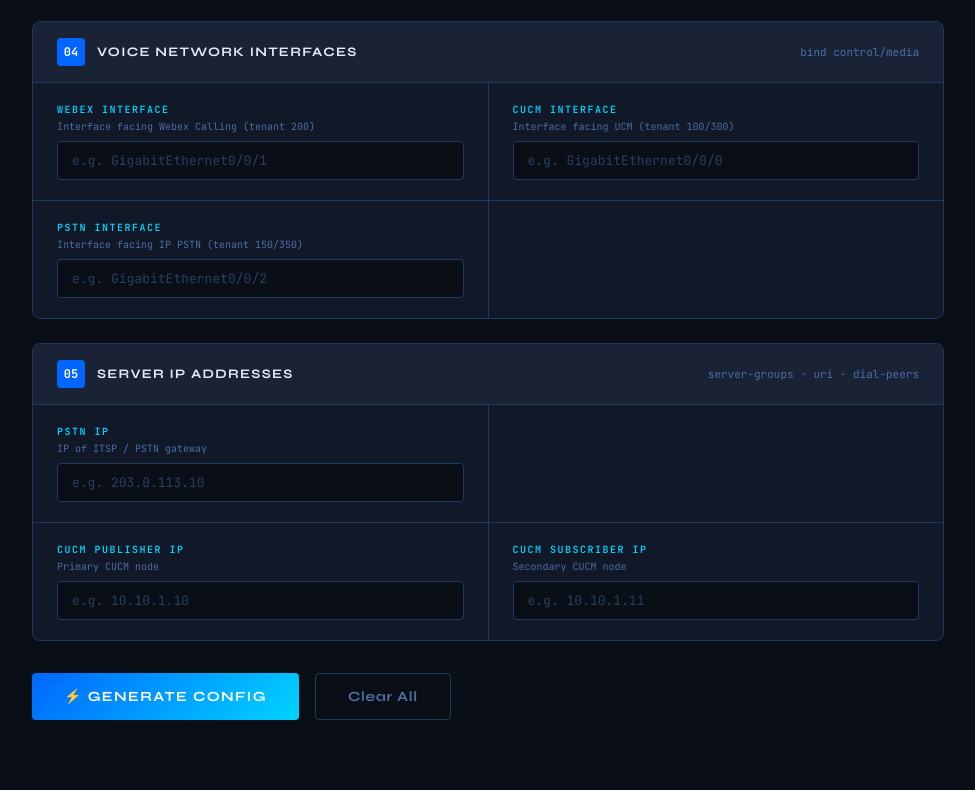
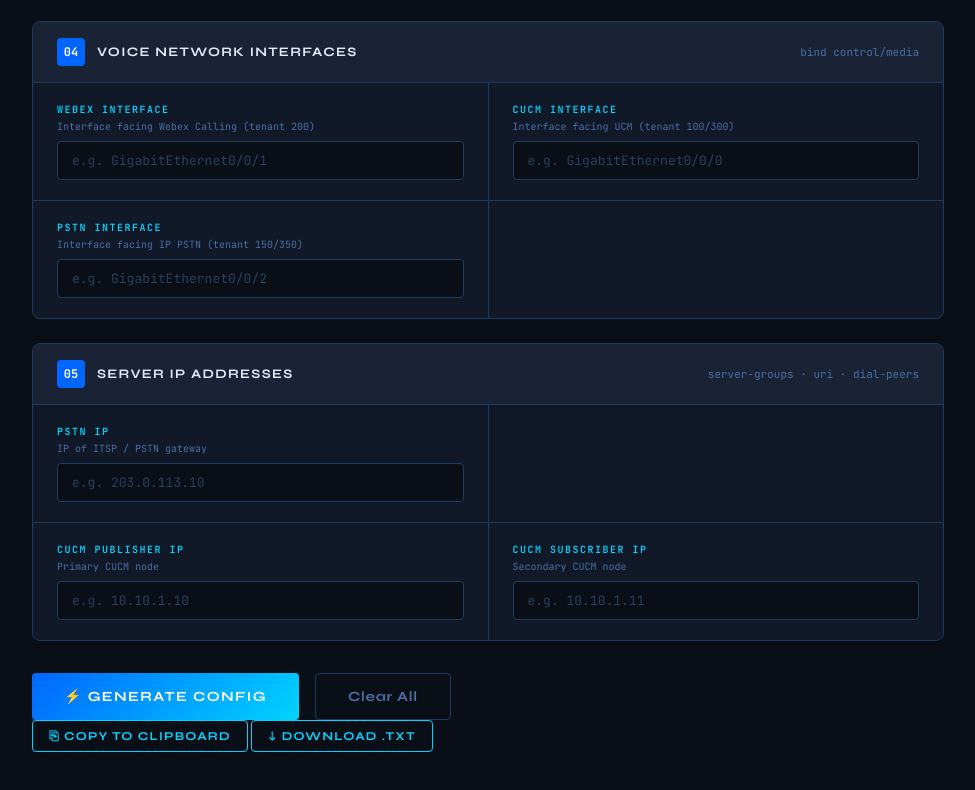
Before and after one commit to bigant32/veytec_files, a plain HTML site: page index.html in a window 1280 px wide. Shown: the part 1825-2615 px from the top of the page, without its empty margins (152-1127 px from the left). Drawn offline with Linux system fonts and the light colour scheme.

Commit message:
Update index.html

```diff
--- a/index.html
+++ b/index.html
@@ -3,7 +3,7 @@
 <head>
 <meta charset="UTF-8">
 <meta name="viewport" content="width=device-width, initial-scale=1.0">
-<title>VYTC LGW Config Generator</title>
+<title>VEYTEC LGW Config Generator</title>
 <link href="https://fonts.googleapis.com/css2?family=JetBrains+Mono:wght@400;600;700&family=Syne:wght@400;700;800&display=swap" rel="stylesheet">
 <style>
   :root {
@@ -198,6 +198,15 @@
   }
   .btn-secondary:hover { border-color: var(--muted); color: var(--text); }
   .btn-copy {
+    background: transparent;
+    color: var(--accent);
+    border: 1px solid var(--accent);
+    font-size: 12px;
+    padding: 8px 16px;
+    letter-spacing: 0.1em;
+    text-transform: uppercase;
+  }
+  .btn-download {
     background: transparent;
     color: var(--accent);
     border: 1px solid var(--accent);
@@ -498,7 +507,10 @@
     <button class="btn-primary" onclick="generateConfig()">⚡ Generate Config</button>
     <button class="btn-secondary" onclick="clearForm()">Clear All</button>
   </div>
-
+  <div class="output-actions">
+      <button class="btn-copy" onclick="copyOutput()">⎘ Copy to Clipboard</button>
+      <button class="btn-download" onclick="downloadOutput()">↓ Download .txt</button>
+    </div>
   <div class="output-section" id="output-section">
     <div class="output-header">
       <span class="output-title">✓ Generated Configuration</span>
```
